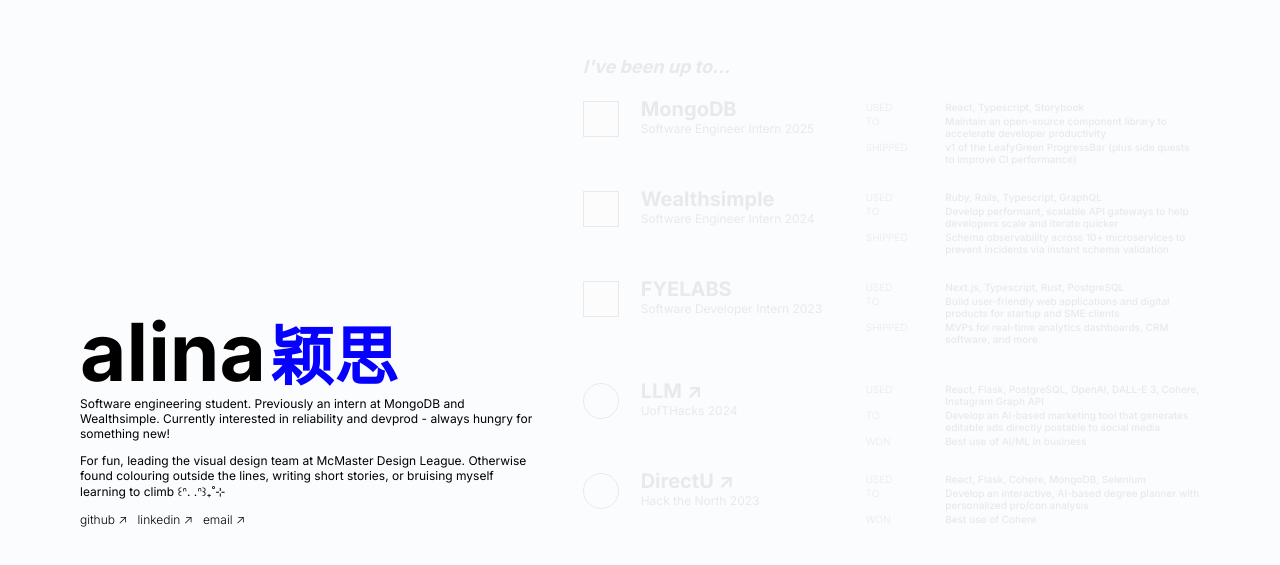
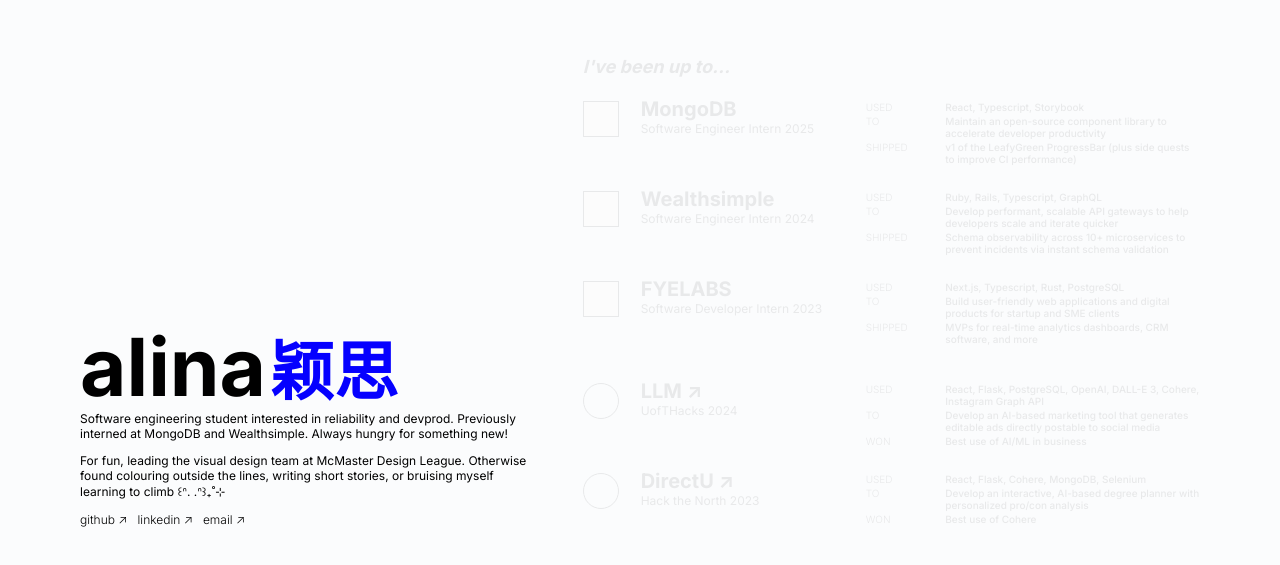
Before and after one commit to charcoalyy/portfolio, a React (Vite) app: page / in a window 1280 px wide. Shown: the part 213-778 px from the top of the page. Built offline with nearby package versions, Linux system fonts and the light colour scheme.

Commit message:
updates to about (concision)

```diff
--- a/src/components/constants/about.ts
+++ b/src/components/constants/about.ts
@@ -1,5 +1,5 @@
 export const about = {
-  bio: "Software engineering student. Previously an intern at MongoDB and Wealthsimple. Currently interested in reliability and devprod - always hungry for something new!",
+  bio: "Software engineering student interested in reliability and devprod. Previously interned at MongoDB and Wealthsimple. Always hungry for something new!",
   current:
     "For fun, leading the visual design team at McMaster Design League. Otherwise found colouring outside the lines, writing short stories, or bruising myself learning to climb ꒰ᐢ. .ᐢ꒱₊˚⊹",
 }
```
